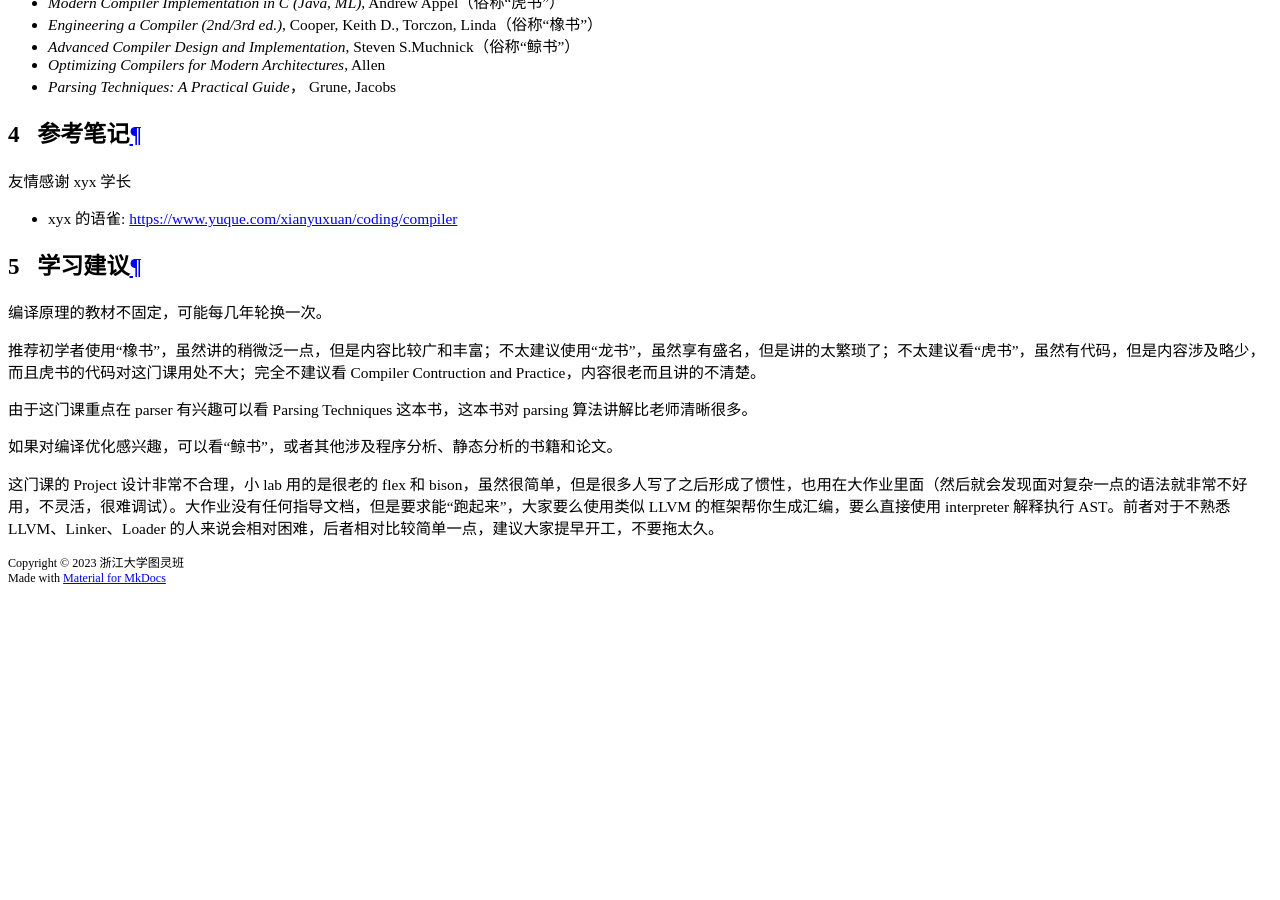
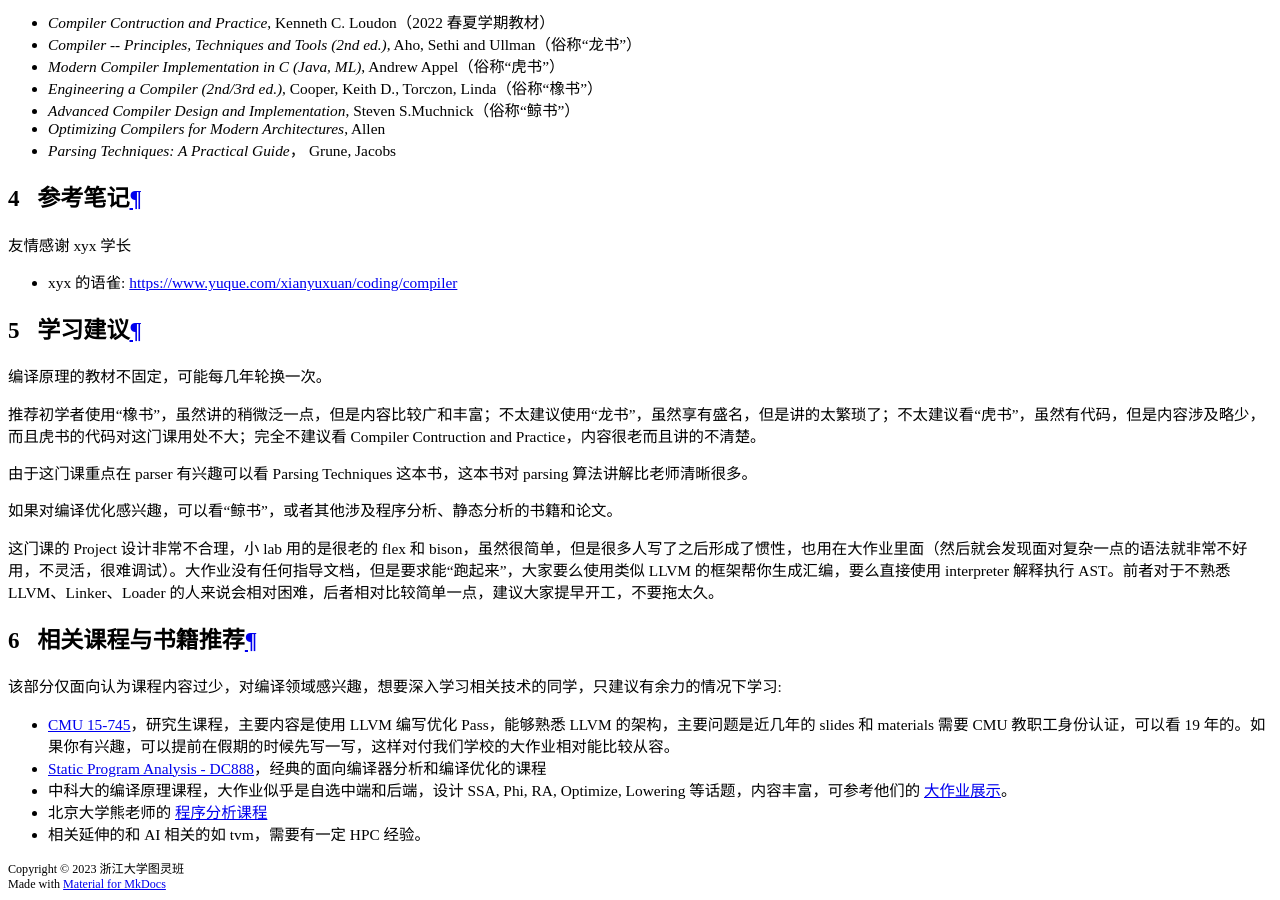
Before and after one commit to ZJU-Turing/TuringCourses, an MkDocs documentation site: the page built from docs/major_mandatory/compilers_principles/index.md, in a window 1280 px wide and 900 px high, scrolled down 17698 px. Built offline with MkDocs 1.6.1 and Material for MkDocs 9.7.7, drawn with Linux system fonts in a browser that asks for light colours; comment, search, counter and statistics services are not loaded; before the commit the page ends 18292 px from its top, so only the background shows below that.

Commit message:
refine compiler references

```diff
--- a/docs/major_mandatory/compilers_principles/index.md
+++ b/docs/major_mandatory/compilers_principles/index.md
@@ -50,3 +50,13 @@ Project 分两个小 lab 和一个大作业，小 lab 是用 flex 写 tokenzier
 如果对编译优化感兴趣，可以看“鲸书”，或者其他涉及程序分析、静态分析的书籍和论文。
 
 这门课的 Project 设计非常不合理，小 lab 用的是很老的 flex 和 bison，虽然很简单，但是很多人写了之后形成了惯性，也用在大作业里面（然后就会发现面对复杂一点的语法就非常不好用，不灵活，很难调试）。大作业没有任何指导文档，但是要求能“跑起来”，大家要么使用类似 LLVM 的框架帮你生成汇编，要么直接使用 interpreter 解释执行 AST。前者对于不熟悉 LLVM、Linker、Loader 的人来说会相对困难，后者相对比较简单一点，建议大家提早开工，不要拖太久。
+
+## 相关课程与书籍推荐
+
+该部分仅面向认为课程内容过少，对编译领域感兴趣，想要深入学习相关技术的同学，只建议有余力的情况下学习:
+
+- [CMU 15-745](https://www.cs.cmu.edu/afs/cs/academic/class/15745-s19/www/)，研究生课程，主要内容是使用 LLVM 编写优化 Pass，能够熟悉 LLVM 的架构，主要问题是近几年的 slides 和 materials 需要 CMU 教职工身份认证，可以看 19 年的。如果你有兴趣，可以提前在假期的时候先写一写，这样对付我们学校的大作业相对能比较从容。
+- [Static Program Analysis - DC888](https://homepages.dcc.ufmg.br/~fernando/classes/dcc888/)，经典的面向编译器分析和编译优化的课程
+- 中科大的编译原理课程，大作业似乎是自选中端和后端，设计 SSA, Phi, RA, Optimize, Lowering 等话题，内容丰富，可参考他们的 [大作业展示](https://space.bilibili.com/273391839)。
+- 北京大学熊老师的 [程序分析课程](https://xiongyingfei.github.io/SA/2022/main.htm)
+- 相关延伸的和 AI 相关的如 tvm，需要有一定 HPC 经验。
```
